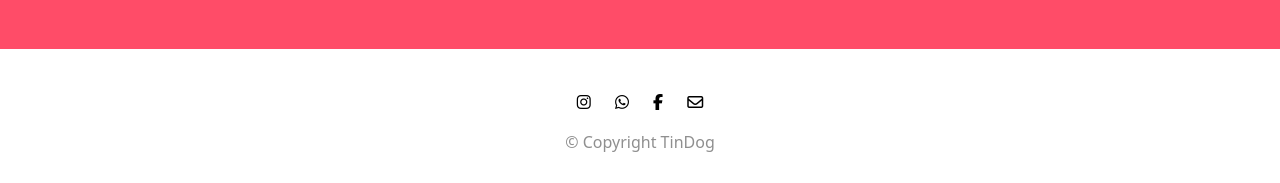
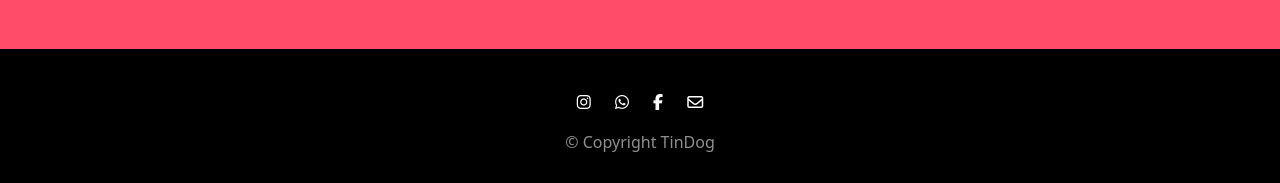
Before and after one commit to pkmrr2000/tindog, a plain HTML site: page index.html in a window 1280 px wide. Shown: the part 2880-3063 px from the top of the page. Drawn offline with nearby package versions, Linux system fonts and the light colour scheme.

Commit message:
improve footer

```diff
--- a/css/styles.css
+++ b/css/styles.css
@@ -112,7 +112,7 @@ p {
 }
 
 #footer{
-  background-color: #fff;
+  background-color: #000;
 
   text-align:center;
   padding: 2% 0 1%;
@@ -120,11 +120,13 @@ p {
 }
 .ficon{
   margin: 20px 10px;
-  color: black;
+
+  color: white;
   text-decoration: none;
 }
 .ficon:hover{
   color: #ff4c68;
+  transform: scale(3);
 
 }
 @media (max-width:1028) {
--- a/index.html
+++ b/index.html
@@ -233,7 +233,7 @@
 
 
        <a class="ficon fab fa-instagram" href="https://www.instagram.com/prince_chaudhary_20/"></a>
-       <a class="ficon fab fa-whatsapp" href="https://wa.me/+919958162754"></a>
+       <a class="ficon fab fa-whatsapp" href="https://wa.me/+919958162754" target="_blank"></a>
        <a class="ficon fab fa-facebook-f" href="sec.html"></a>
        <a class="ficon far fa-envelope" href="mailto:pk518210@gmail.com"></a>
     <p>© Copyright TinDog</p>
```
